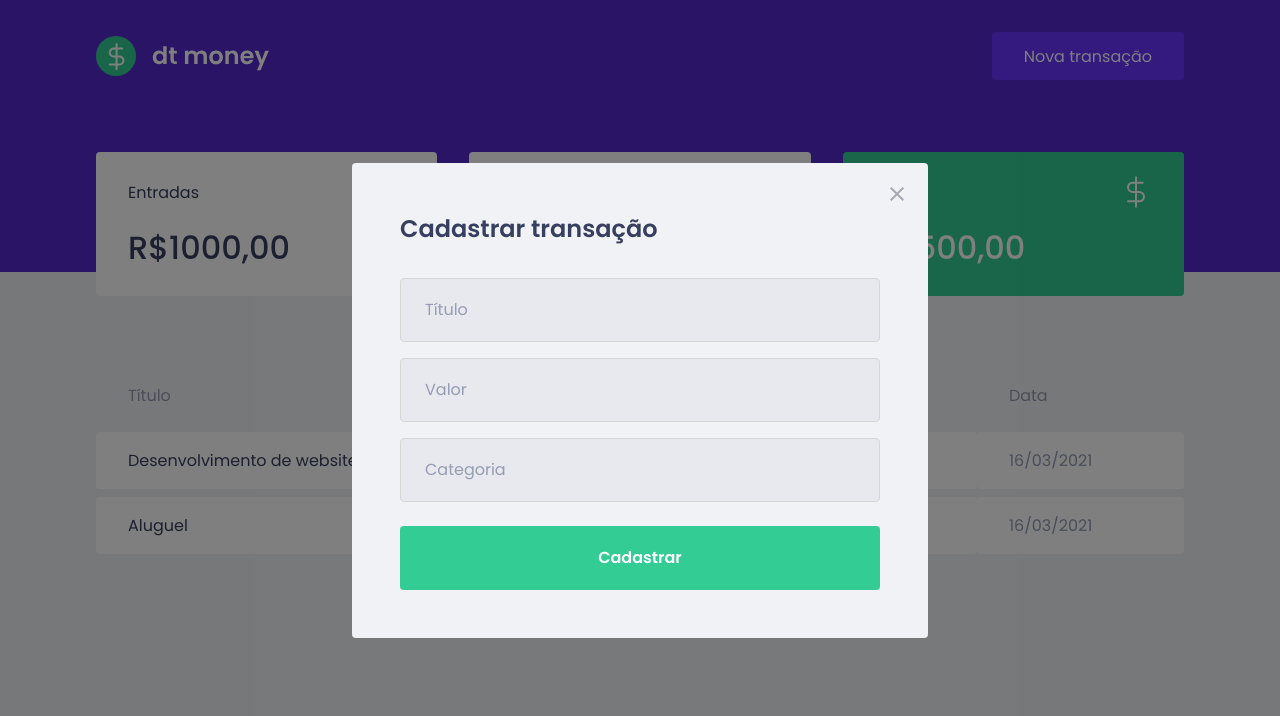
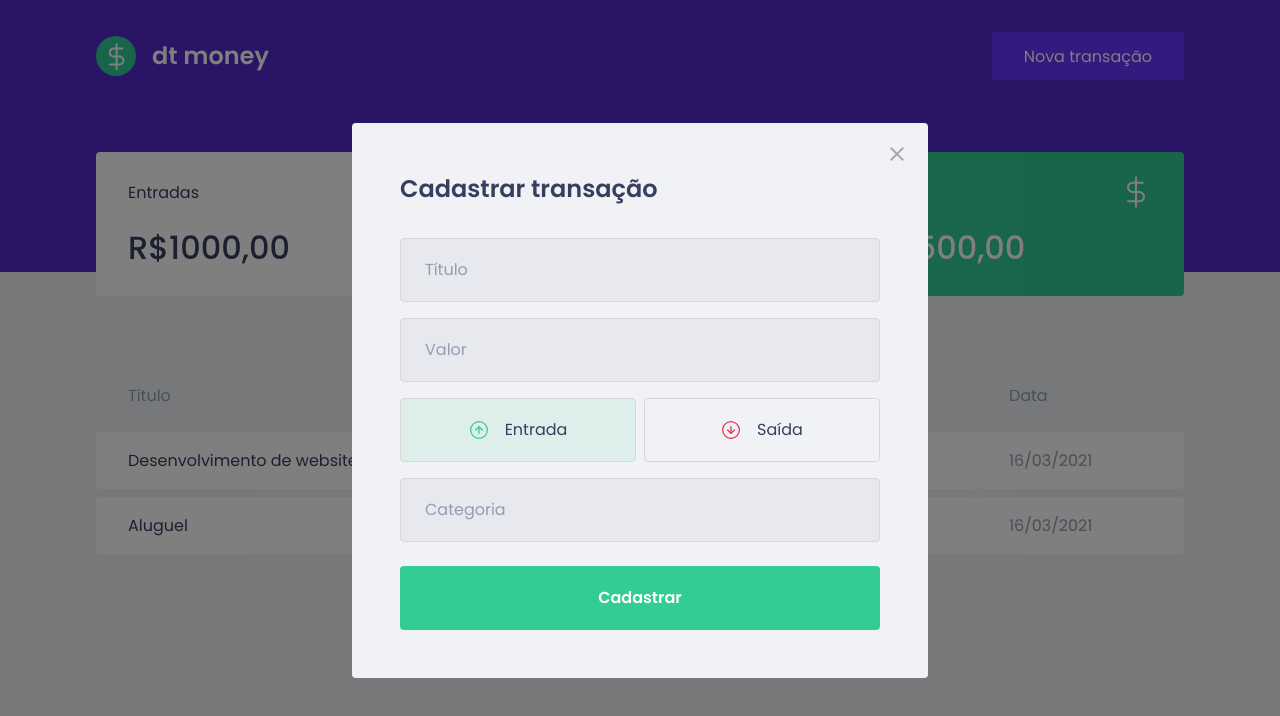
Before and after one commit to flpfar/dtmoney, a React (Create React App) app: page / in a window 1280 px wide. Both pictures are taken after a click on the button "Nova transação". Shown: the top 716 px of the page. Built offline with nearby package versions, Linux system fonts and the light colour scheme; no server answers; what miragejs would draw is missing.

Commit message:
Add income/outcome buttons in modal

```diff
--- a/package.json
+++ b/package.json
@@ -4,6 +4,7 @@
   "private": true,
   "dependencies": {
     "axios": "^0.21.1",
+    "polished": "^4.1.1",
     "react": "^17.0.1",
     "react-dom": "^17.0.1",
     "react-modal": "^3.12.1",
--- a/src/components/NewTransactionModal/index.tsx
+++ b/src/components/NewTransactionModal/index.tsx
@@ -1,7 +1,10 @@
+import { useState } from "react";
 import Modal from "react-modal";
 
 import closeImg from '../../assets/close.svg';
-import { Container } from "./styles";
+import incomeImg from '../../assets/income.svg';
+import outcomeImg from '../../assets/outcome.svg';
+import { Container, RadioBox, TransactionTypeContainer } from "./styles";
 
 interface NewTransactionModalProps {
   isOpen: boolean;
@@ -9,6 +12,8 @@
 }
 
 export function NewTransmissionModal({isOpen, onRequestClose}: NewTransactionModalProps) {
+  const [type, setType] = useState('deposit');
+
   return (
     <Modal
         isOpen={isOpen}
@@ -25,6 +30,28 @@
 
           <input type="text" placeholder="Título" />
           <input type="number" placeholder="Valor" />
+
+          <TransactionTypeContainer>
+            <RadioBox
+              type="button"
+              onClick={() => setType('deposit')}
+              isActive={type === 'deposit'}
+              activeColor="green"
+            >
+              <img src={incomeImg} alt="Entrada"/>
+              <span>Entrada</span>
+            </RadioBox>
+            <RadioBox
+              type="button"
+              onClick={() => setType('withdraw')}
+              isActive={type === 'withdraw'}
+              activeColor="red"
+            >
+              <img src={outcomeImg} alt="Saída"/>
+              <span>Saída</span>
+            </RadioBox>
+          </TransactionTypeContainer>
+
           <input type="text" placeholder="Categoria" />
           <button type="submit">Cadastrar</button>
         </Container>
--- a/src/components/NewTransactionModal/styles.ts
+++ b/src/components/NewTransactionModal/styles.ts
@@ -1,4 +1,5 @@
 import styled from 'styled-components'
+import { darken, transparentize } from 'polished'
 
 export const Container = styled.form`
   h2 {
@@ -46,3 +47,50 @@
     }
   }
 `;
+
+export const TransactionTypeContainer = styled.div`
+  margin: 1rem 0;
+  display: grid;
+  grid-template-columns: repeat(2, 1fr);
+  gap: 0.5rem;
+`;
+
+interface RadioBoxProps {
+  isActive: boolean;
+  activeColor: 'green' | 'red';
+}
+
+const colors = {
+  green: '#33cc95',
+  red: '#e52e4d'
+}
+
+export const RadioBox = styled.button<RadioBoxProps>`
+  height: 4rem;
+  border: 1px solid #d7d7d7;
+  border-radius: 0.25rem;
+
+  background: ${({isActive, activeColor}) => isActive
+    ? transparentize(0.9, colors[activeColor])
+    : 'transparent'};
+  display: flex;
+  align-items: center;
+  justify-content: center;
+  transition: border-color 0.2s;
+
+  &:hover {
+    border-color: ${darken(0.1, '#d7d7d7')};
+  }
+
+  img {
+    width: 20px;
+    height: 20px;
+  }
+
+  span {
+    display: inline-block;
+    margin-left: 1rem;
+    font-size: 1rem;
+    color: var(--text-title);
+  }
+`;
```
Also changed, not shown: 1 other file (tests, documents, lock files or other folders).
